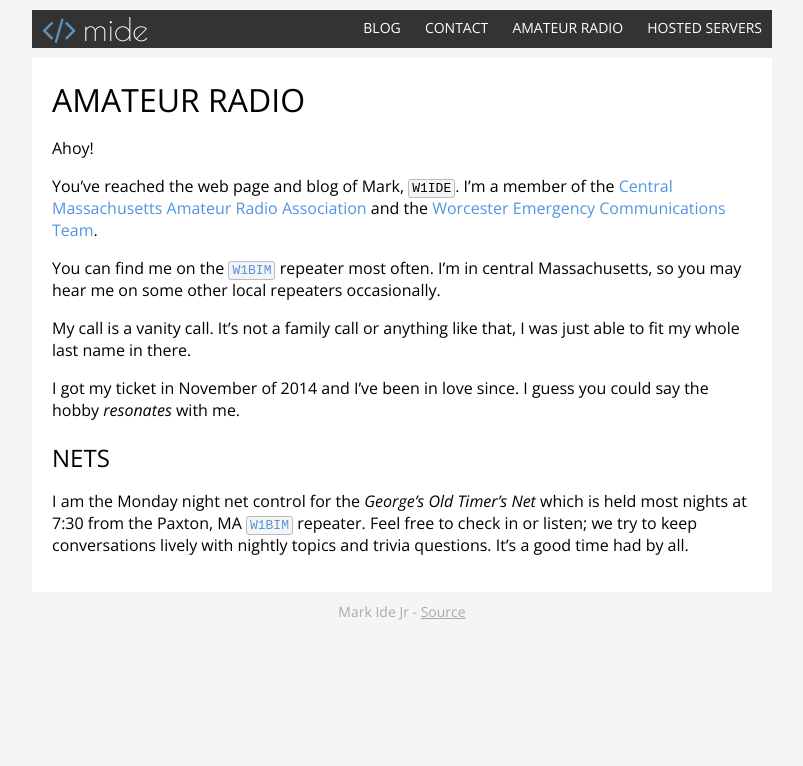
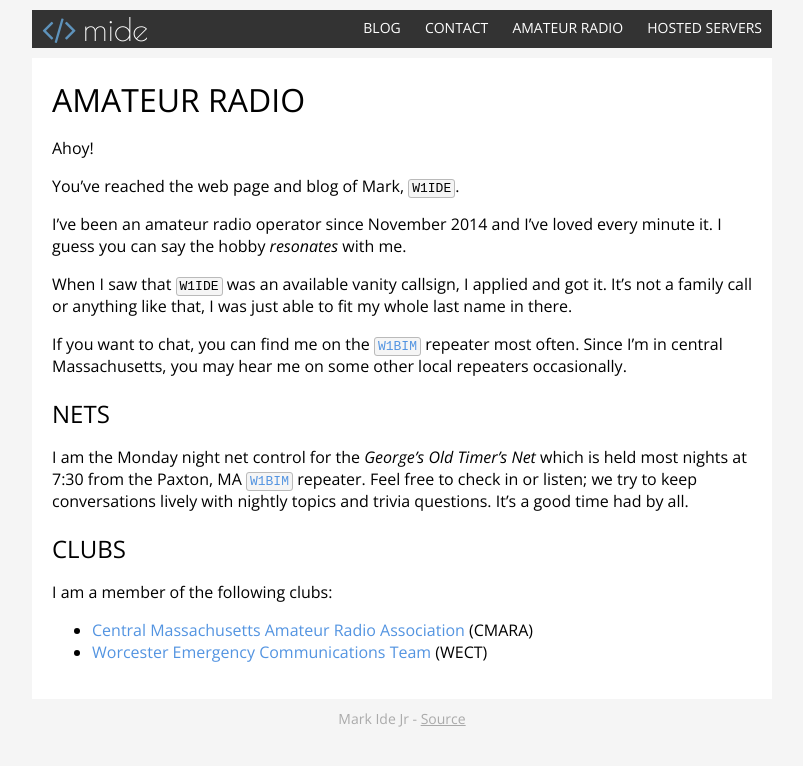
Before and after one commit to mide/mide.io, a Jekyll site: the page built from radio.md, in a window 1280 px wide. Shown: the top 766 px of the page, without its empty margins (238-1041 px from the left). Built offline with Jekyll 4.4.1, drawn with Linux system fonts in a browser that asks for light colours; nearby versions of some CDN libraries.

Commit message:
Updated & Cleaned up radio page

```diff
--- a/radio.md
+++ b/radio.md
@@ -6,15 +6,21 @@ permalink: /radio/
 
 Ahoy!
 
-You've reached the web page and blog of Mark, `W1IDE`. I'm a member of the [Central Massachusetts
-Amateur Radio Association](http://www.cmara.org) and the [Worcester Emergency Communications Team](http://www.wect.org/).
+You've reached the web page and blog of Mark, `W1IDE`.
 
-You can find me on the [`W1BIM`](http://www.cmara.org/) repeater most often. I'm in central Massachusetts, so you may hear me on some other local repeaters occasionally.
+I've been an amateur radio operator since November 2014 and I've loved every minute it. I guess you can say the hobby *resonates* with me.
 
-My call is a vanity call. It's not a family call or anything like that, I was just able to fit my whole last name in there.
+When I saw that `W1IDE` was an available vanity callsign, I applied and got it. It's not a family call or anything like that, I was just able to fit my whole last name in there.
 
-I got my ticket in November of 2014 and I've been in love since. I guess you could say the hobby *resonates* with me.
+If you want to chat, you can find me on the [`W1BIM`](http://www.cmara.org/) repeater most often. Since I'm in central Massachusetts, you may hear me on some other local repeaters occasionally.
 
 ## Nets
 
 I am the Monday night net control for the *George's Old Timer's Net* which is held most nights at 7:30 from the Paxton, MA [`W1BIM`](http://www.cmara.org/) repeater. Feel free to check in or listen; we try to keep conversations lively with nightly topics and trivia questions. It's a good time had by all.
+
+## Clubs
+
+I am a member of the following clubs:
+
+* [Central Massachusetts Amateur Radio Association](http://www.cmara.org) (CMARA)
+* [Worcester Emergency Communications Team](http://www.wect.org/) (WECT)
```
